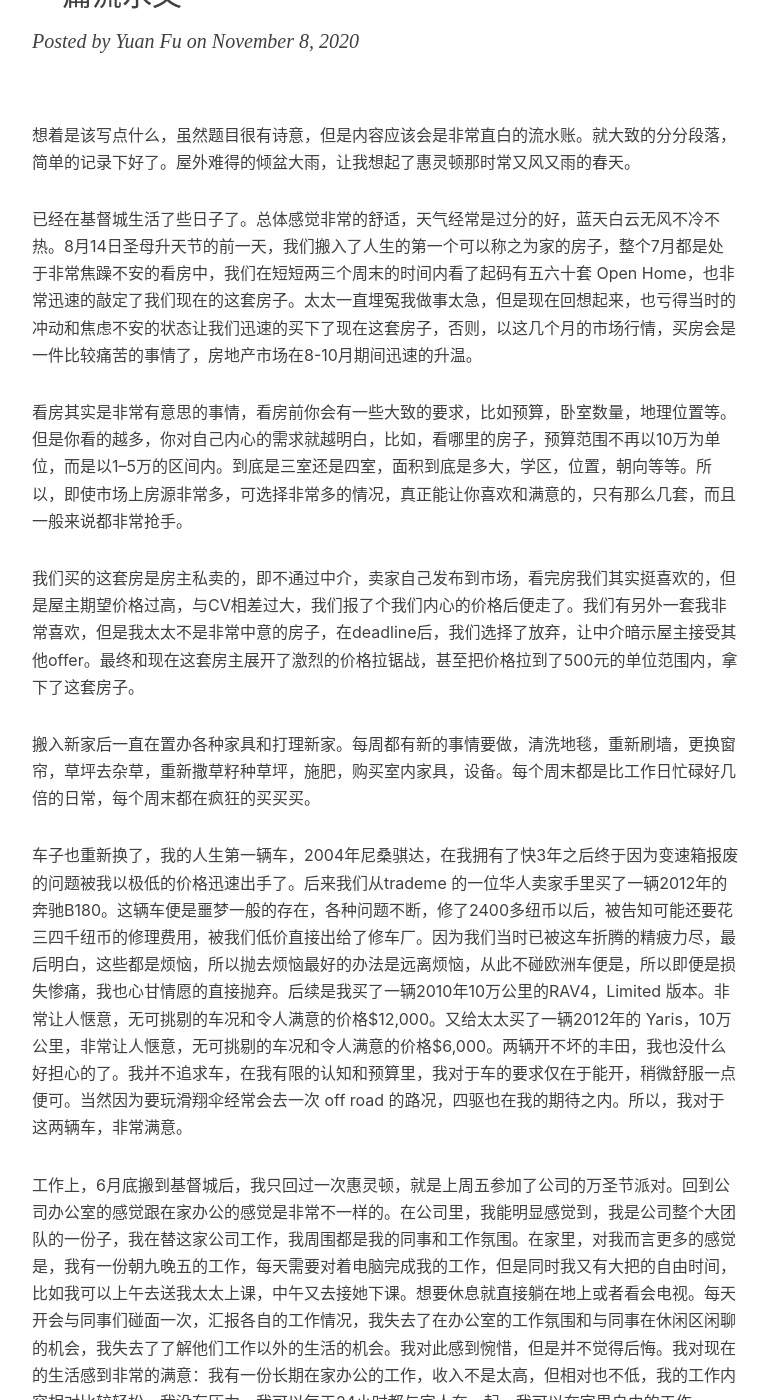
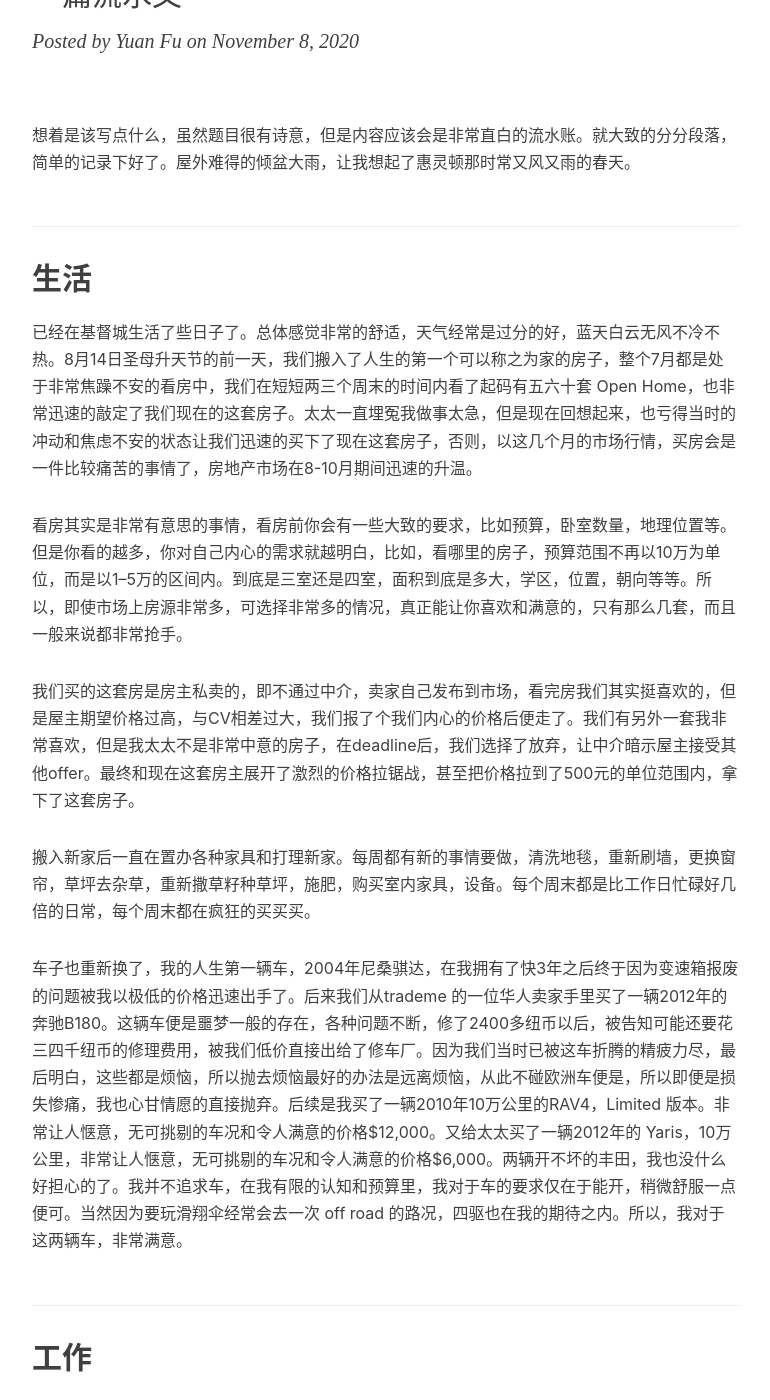
Before and after one commit to MrFuFuFu/mrfufufu.github.io, a Jekyll site: the page built from _posts/2020-11-08-Spread-the-wings-fly-to-your-dream.markdown, in a window 1280 px wide and 1400 px high, scrolled down 241 px. Shown: the whole window, without its empty margins (233-1003 px from the left). Built offline with Jekyll 4.4.1, drawn with Linux system fonts in a browser that asks for light colours; nearby versions of some CDN libraries; comment, search, counter and statistics services are not loaded; some of the changed text lies outside the part shown.

Commit message:
subtitle

```diff
--- a/_posts/2020-11-08-Spread-the-wings-fly-to-your-dream.markdown
+++ b/_posts/2020-11-08-Spread-the-wings-fly-to-your-dream.markdown
@@ -13,6 +13,8 @@ tags:
 
 想着是该写点什么，虽然题目很有诗意，但是内容应该会是非常直白的流水账。就大致的分分段落，简单的记录下好了。屋外难得的倾盆大雨，让我想起了惠灵顿那时常又风又雨的春天。
 
+## 生活
+
 已经在基督城生活了些日子了。总体感觉非常的舒适，天气经常是过分的好，蓝天白云无风不冷不热。8月14日圣母升天节的前一天，我们搬入了人生的第一个可以称之为家的房子，整个7月都是处于非常焦躁不安的看房中，我们在短短两三个周末的时间内看了起码有五六十套 Open Home，也非常迅速的敲定了我们现在的这套房子。太太一直埋冤我做事太急，但是现在回想起来，也亏得当时的冲动和焦虑不安的状态让我们迅速的买下了现在这套房子，否则，以这几个月的市场行情，买房会是一件比较痛苦的事情了，房地产市场在8-10月期间迅速的升温。
 
 看房其实是非常有意思的事情，看房前你会有一些大致的要求，比如预算，卧室数量，地理位置等。但是你看的越多，你对自己内心的需求就越明白，比如，看哪里的房子，预算范围不再以10万为单位，而是以1–5万的区间内。到底是三室还是四室，面积到底是多大，学区，位置，朝向等等。所以，即使市场上房源非常多，可选择非常多的情况，真正能让你喜欢和满意的，只有那么几套，而且一般来说都非常抢手。
@@ -23,8 +25,12 @@ tags:
 
 车子也重新换了，我的人生第一辆车，2004年尼桑骐达，在我拥有了快3年之后终于因为变速箱报废的问题被我以极低的价格迅速出手了。后来我们从trademe 的一位华人卖家手里买了一辆2012年的奔驰B180。这辆车便是噩梦一般的存在，各种问题不断，修了2400多纽币以后，被告知可能还要花三四千纽币的修理费用，被我们低价直接出给了修车厂。因为我们当时已被这车折腾的精疲力尽，最后明白，这些都是烦恼，所以抛去烦恼最好的办法是远离烦恼，从此不碰欧洲车便是，所以即便是损失惨痛，我也心甘情愿的直接抛弃。后续是我买了一辆2010年10万公里的RAV4，Limited 版本。非常让人惬意，无可挑剔的车况和令人满意的价格$12,000。又给太太买了一辆2012年的 Yaris，10万公里，非常让人惬意，无可挑剔的车况和令人满意的价格$6,000。两辆开不坏的丰田，我也没什么好担心的了。我并不追求车，在我有限的认知和预算里，我对于车的要求仅在于能开，稍微舒服一点便可。当然因为要玩滑翔伞经常会去一次 off road 的路况，四驱也在我的期待之内。所以，我对于这两辆车，非常满意。
 
+## 工作
+
 工作上，6月底搬到基督城后，我只回过一次惠灵顿，就是上周五参加了公司的万圣节派对。回到公司办公室的感觉跟在家办公的感觉是非常不一样的。在公司里，我能明显感觉到，我是公司整个大团队的一份子，我在替这家公司工作，我周围都是我的同事和工作氛围。在家里，对我而言更多的感觉是，我有一份朝九晚五的工作，每天需要对着电脑完成我的工作，但是同时我又有大把的自由时间，比如我可以上午去送我太太上课，中午又去接她下课。想要休息就直接躺在地上或者看会电视。每天开会与同事们碰面一次，汇报各自的工作情况，我失去了在办公室的工作氛围和与同事在休闲区闲聊的机会，我失去了了解他们工作以外的生活的机会。我对此感到惋惜，但是并不觉得后悔。我对现在的生活感到非常的满意：我有一份长期在家办公的工作，收入不是太高，但相对也不低，我的工作内容相对比较轻松，我没有压力，我可以每天24小时都与家人在一起，我可以在家里自由的工作。
 
+
+## 梦想
 
 再次启程，开始追求我的梦想。
 
```
Also changed, not shown: other parts of _posts/2020-11-08-Spread-the-wings-fly-to-your-dream.markdown (+3 -1 lines).
